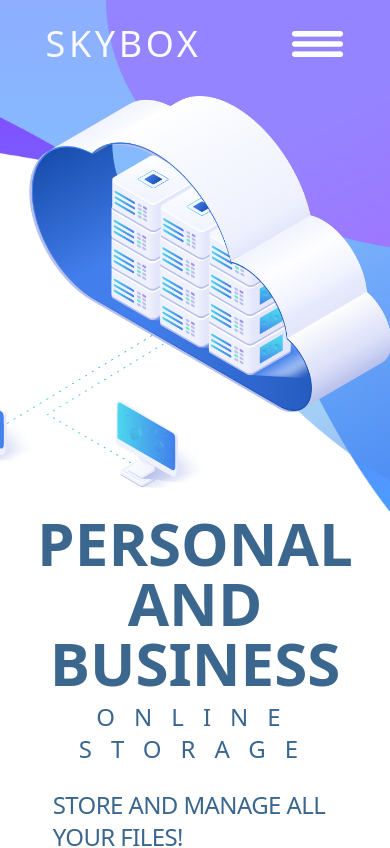
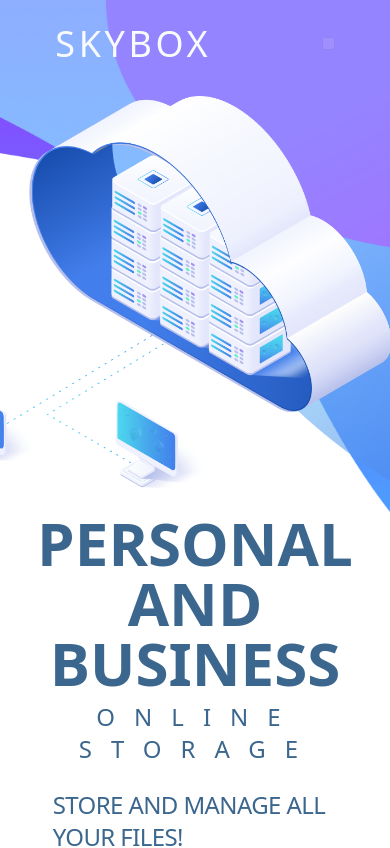
Before and after one commit to bambula1337/CopyProIdea, a Vue app in the folder cpproidea/: page /login in a window 390 px wide. Shown: the top 848 px of the page. Built offline with nearby package versions, Linux system fonts and the light colour scheme.

Commit message:
Creating a new mobile menu

```diff
--- a/cpproidea/src/components/CPHeader.vue
+++ b/cpproidea/src/components/CPHeader.vue
@@ -38,12 +38,9 @@
           ><button>Sign Up</button></router-link
         >
       </div>
-      <div
-        class="mobilemenu"
-        :class="{ 'lgplus:hidden': !menuIsOpened }"
-        @click="Toggle"
-      >
-        <img src="../assets/img/header/MENU.png" alt="" />
+      <div class="mobilemenu" :class="{ 'lgplus:hidden': !menuIsOpened }">
+        <span></span>
+        <input type="checkbox" @click="toggle" />
       </div>
       <div class="menu">
         <div class="linksmobile">
@@ -88,18 +85,15 @@
 export default {
   name: "CPHeader",
   methods: {
-    Toggle: function () {
-      const menu = document.querySelector(".menu");
-
-      if (menu.style.display == "none") {
-        menu.style.display = "flex";
-        document.body.style.overflow = "hidden";
-        window.scroll(0, 0);
-        this.menuIsOpened = true;
+    toggle: function (event) {
+      this.menuIsOpened = !this.menuIsOpened;
+      this.menu = document.querySelector(".menu");
+      if (this.menuIsOpened) {
+        event.target.classList.add('isOpened');
+        this.menu.style.left = "50%";
       } else {
-        menu.style.display = "none";
-        document.body.style.overflow = "visible";
-        this.menuIsOpened = false;
+        this.menu.style.left = "100%";
+        event.target.classList.remove('isOpened');
       }
     },
   },
@@ -198,19 +192,20 @@ export default {
     }
     & .mobilemenu {
       @apply smlger:ml-24 z-30;
+      & input {
+        @apply relative opacity-10;
+      }
     }
     & .menu {
-      @apply bg-gradient-to-r from-blue-300 to-blue-400 absolute left-0 -top-3 z-20 hidden flex-col justify-between overflow-x-auto;
+      @apply bg-gradient-to-r from-blue-300 to-blue-400 fixed left-full -top-0 z-20 flex-col justify-between overflow-x-auto rounded-l-3xl transition-all duration-700;
       @apply lgplus:hidden;
-      width: 100vw;
+      width: 50vw;
       height: 100vh;
 
       & .linksmobile {
-        @apply flex w-full flex-col items-center self-center pt-3/5;
-        @apply smlger:pt-40proc;
+        @apply flex w-full flex-col items-center self-center mb-16 mt-44;
         & .linkmobile {
           @apply text-blue-50 text-3xl mb-10 transition-all duration-300;
-          @apply md:text-5xl md:mb-20;
           &.mobileactive {
             @apply text-blue-200 underline;
           }
@@ -221,7 +216,7 @@ export default {
         @apply flex w-full flex-col items-center;
         & .loginmobile {
           @apply text-3xl text-purple-100 mb-10 transition-all duration-500;
-          @apply md:text-5xl;
+          @apply md:text-4xl;
 
           &.active {
             @apply text-blue-100 underline;
@@ -229,8 +224,8 @@ export default {
         }
 
         & .btnmobile {
-          @apply text-3xl text-blue-400 bg-blue-50 rounded-full w-40 text-center h-14 justify-center flex mb-10proc;
-          @apply md:text-5xl md:w-60 md:h-20 transition-all duration-300;
+          @apply text-2xl text-blue-400 bg-blue-50 rounded-full w-40 text-center h-14 justify-center flex mb-10proc;
+          @apply md:text-3xl md:w-44 md:h-14 transition-all duration-300;
 
           &.active {
             @apply bg-blue-400 text-blue-50;
@@ -240,4 +235,8 @@ export default {
     }
   }
 }
+
+.isOpened{
+  position: fixed !important;
+}
 </style>
```
